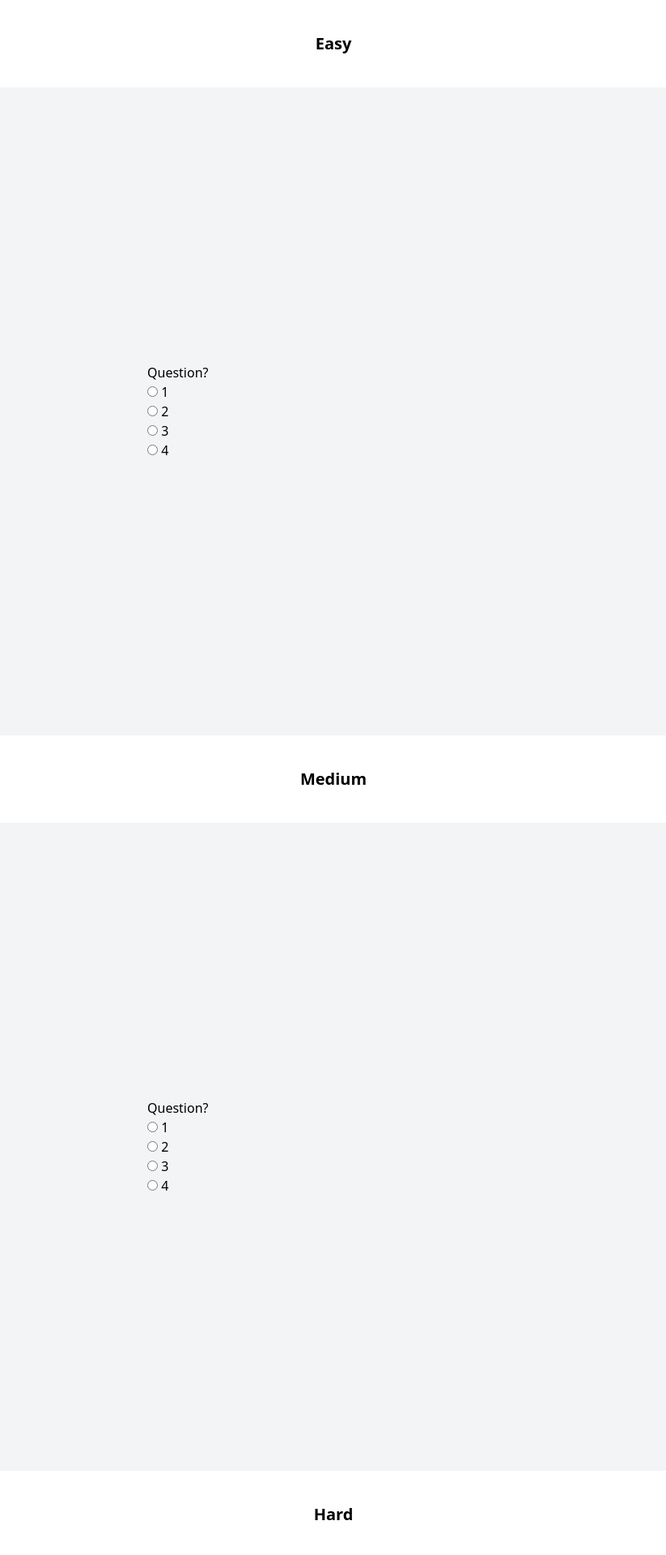
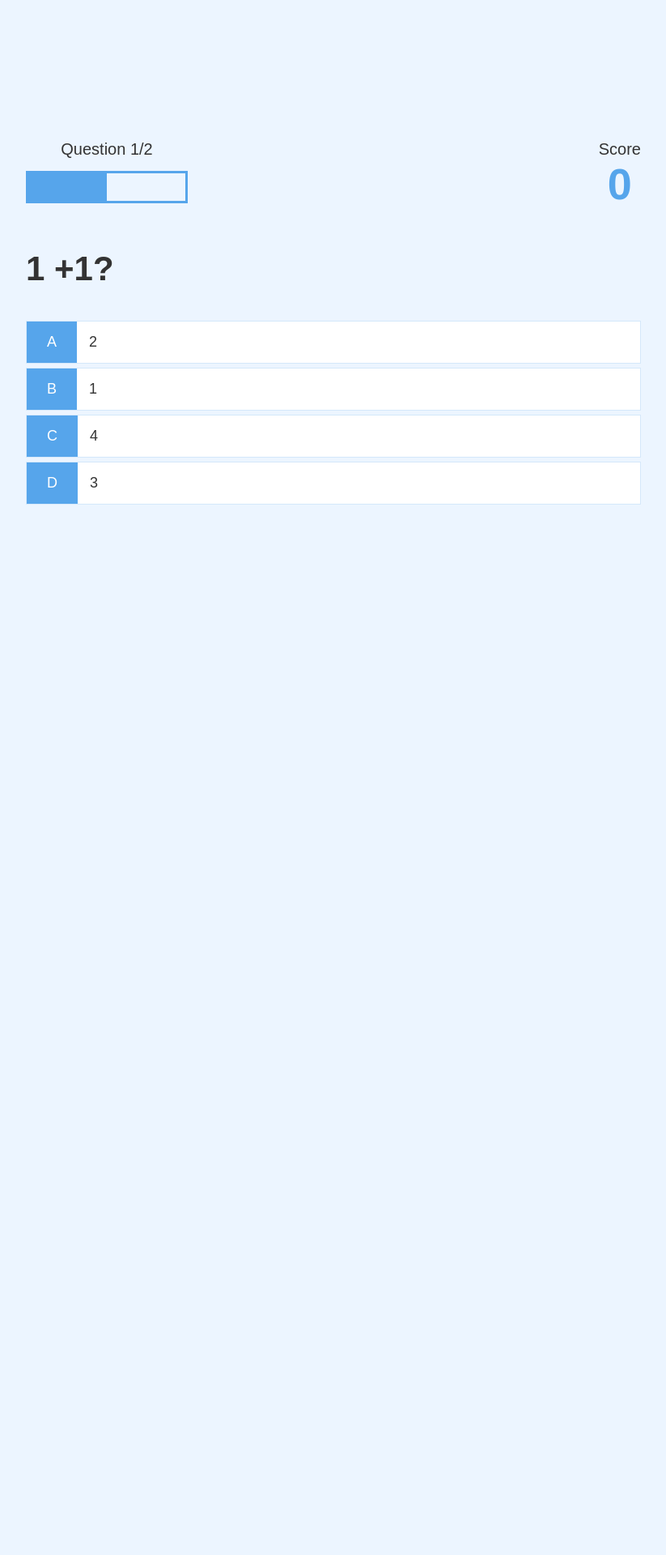
Before and after one commit to novewithaslash7/thesis-v1.2, a PHP site: page /quiz/quiz.php in a window 1280 px wide. Shown: the top 1920 px of the page at 81% size, without its empty margins (228-1051 px from the left). After the commit the page ends 623 px from the top, so only its background shows below. Run offline with PHP 8.4, Linux system fonts and the light colour scheme; a user stored in the database is signed in; data comes from the database, SQL or seed files in the repository; some libraries are stand-ins or nearby versions.

Commit message:
main game propper

```diff
--- /dev/null
+++ b/quiz/app.css
@@ -0,0 +1,127 @@
+:root {
+  background-color: #ecf5ff;
+  font-size: 62.5%;
+}
+
+* {
+  box-sizing: border-box;
+  font-family: Arial, Helvetica, sans-serif;
+  margin: 0;
+  padding: 0;
+  color: #333;
+}
+
+h1,
+h2,
+h3,
+h4 {
+  margin-bottom: 1rem;
+}
+
+h1 {
+  font-size: 5.4rem;
+  color: #56a5eb;
+  margin-bottom: 5rem;
+}
+
+h1 > span {
+  font-size: 2.4rem;
+  font-weight: 500;
+}
+
+h2 {
+  font-size: 4.2rem;
+  margin-bottom: 4rem;
+  font-weight: 700;
+}
+
+h3 {
+  font-size: 2.8rem;
+  font-weight: 500;
+}
+
+/* UTILITIES */
+
+.container {
+  width: 100vw;
+  height: 100vh;
+  display: flex;
+  justify-content: center;
+  align-items: center;
+  max-width: 80rem;
+  margin: 0 auto;
+  padding: 2rem;
+}
+
+.container > * {
+  width: 100%;
+}
+
+.flex-column {
+  display: flex;
+  flex-direction: column;
+}
+
+.flex-center {
+  justify-content: center;
+  align-items: center;
+}
+
+.justify-center {
+  justify-content: center;
+}
+
+.text-center {
+  text-align: center;
+}
+
+.hidden {
+  display: none;
+}
+
+/* BUTTONS */
+.btn {
+  font-size: 1.8rem;
+  padding: 1rem 0;
+  width: 20rem;
+  text-align: center;
+  border: 0.1rem solid #56a5eb;
+  margin-bottom: 1rem;
+  text-decoration: none;
+  color: #56a5eb;
+  background-color: white;
+}
+
+.btn:hover {
+  cursor: pointer;
+  box-shadow: 0 0.4rem 1.4rem 0 rgba(86, 185, 235, 0.5);
+  transform: translateY(-0.1rem);
+  transition: transform 150ms;
+}
+
+.btn[disabled]:hover {
+  cursor: not-allowed;
+  box-shadow: none;
+  transform: none;
+}
+
+/* FORMS */
+form {
+  width: 100%;
+  display: flex;
+  flex-direction: column;
+  align-items: center;
+}
+
+input {
+  margin-bottom: 1rem;
+  width: 20rem;
+  padding: 1.5rem;
+  font-size: 1.8rem;
+  border: none;
+  box-shadow: 0 0.1rem 1.4rem 0 rgba(86, 185, 235, 0.5);
+}
+
+input::placeholder {
+  color: #aaa;
+}
--- /dev/null
+++ b/quiz/functions/db.php
@@ -0,0 +1,17 @@
+<?php
+    // Database connection parameters
+    $servername = "localhost"; // Change this to your database server name (e.g., localhost)
+    $username = "root"; // Change this to your database username
+    $password = ""; // Change this to your database password
+    $dbname = "assessment"; // Change this to your database name
+
+    // Create a database connection
+    $conn = new mysqli($servername, $username, $password, $dbname);
+
+    // Check connection
+    if ($conn->connect_error) {
+        die("Connection failed: " . $conn->connect_error);
+    };
+
+
+?>
--- /dev/null
+++ b/quiz/functions/getQuestions.php
@@ -0,0 +1,35 @@
+<?php
+    include('./db.php');
+
+    if(isset($_GET['curriculum'])){
+        $curriculum = $_GET['curriculum'];
+        // SQL query to fetch data from the table (you can modify this query to fit your database)
+        $sql = "SELECT * FROM questions WHERE curriculum = '".$curriculum."'";  // Change 'your_table' to your actual table name
+        $result = $conn->query($sql);
+
+        // Check if there are rows in the result
+        if ($result->num_rows > 0) {
+            // Create an array to hold the results
+            $data = array();
+
+            // Fetch data and add it to the array
+            while ($row = $result->fetch_assoc()) {
+                $data[] = $row;
+            }
+
+            // Close the database connection
+            $conn->close();
+
+            // Set the HTTP response header to JSON
+            header("Content-type: application/json");
+
+            // Output the data as JSON
+            echo json_encode($data);
+        } else {
+            // If no data was found, return an empty JSON object
+            echo json_encode(array());
+        };
+    };
+
+
+?>
--- /dev/null
+++ b/quiz/game.css
@@ -0,0 +1,82 @@
+.choice-container {
+  display: flex;
+  margin-bottom: 0.5rem;
+  width: 100%;
+  font-size: 1.8rem;
+  border: 0.1rem solid rgb(86, 165, 235, 0.25);
+  background-color: white;
+}
+
+.choice-container:hover {
+  cursor: pointer;
+  box-shadow: 0 0.4rem 1.4rem 0 rgba(86, 185, 235, 0.5);
+  transform: translateY(-0.1rem);
+  transition: transform 150ms;
+}
+
+.choice-prefix {
+  padding: 1.5rem 2.5rem;
+  background-color: #56a5eb;
+  color: white;
+}
+
+.choice-text {
+  padding: 1.5rem;
+  width: 100%;
+}
+
+.correct {
+  background-color: #28a745;
+}
+
+.incorrect {
+  background-color: #dc3545;
+}
+
+/* HUD */
+
+#hud {
+  display: flex;
+  justify-content: space-between;
+}
+
+.hud-prefix {
+  text-align: center;
+  font-size: 2rem;
+}
+
+.hud-main-text {
+  text-align: center;
+}
+
+#progressBar {
+  width: 20rem;
+  height: 4rem;
+  border: 0.3rem solid #56a5eb;
+  margin-top: 1.5rem;
+}
+
+#progressBarFull {
+  height: 3.4rem;
+  background-color: #56a5eb;
+  width: 0%;
+}
+
+/* LOADER */
+#loader {
+  border: 1.6rem solid white;
+  border-radius: 50%;
+  border-top: 1.6rem solid #56a5eb;
+  width: 12rem;
+  height: 12rem;
+  animation: spin 2s linear infinite;
+}
+
+@keyframes spin {
+  0% {
+    transform: rotate(0deg);
+  }
+  100% {
+    transform: rotate(360deg);
+  }
+}
--- a/quiz/quiz.php
+++ b/quiz/quiz.php
@@ -14,102 +14,186 @@
     <meta charset="UTF-8">
     <meta name="viewport" content="width=device-width, initial-scale=1.0">
     <title>Assessment</title>
+    <link rel="stylesheet" href="app.css" />
+    <link rel="stylesheet" href="game.css" />
 
-    <script src="https://cdn.tailwindcss.com"></script>
+    <!-- <script src="https://cdn.tailwindcss.com"></script> -->
 </head>
 <body>
 
-    <div class="w-screen flex justify-center align-center p-10">
-        <p class="font-bold text-xl">Easy</p>
-    </div>
-    <!-- to loop -->
-    <div class="w-screen h-screen bg-gray-100 p-5 flex flex-col justify-center items-center">
-
-        <div class="flex w-1/2 p-20 flex-col justify-center items start">
-            <p>Question?</p>
-            <div>
-                <input type="radio"  name="question1Answer" value="1">
-                <label >1</label><br>
+    <div class="container">
+      <div id="loader"></div>
+      <div id="game" class="justify-center flex-column hidden">
+        <div id="hud">
+          <div id="hud-item">
+            <p id="progressText" class="hud-prefix">
+              Question
+            </p>
+            <div id="progressBar">
+              <div id="progressBarFull"></div>
             </div>
-            <div>
-                <input type="radio"  name="question1Answer" value="2">
-                <label >2</label><br>
-            </div>
-            <div>
-                <input type="radio"  name="question1Answer" value="3">
-                <label >3</label>
-            </div>
-            <div>
-                <input type="radio"  name="question1Answer" value="4">
-                <label >4</label>
-            </div>
+          </div>
+          <div id="hud-item">
+            <p class="hud-prefix">
+              Score
+            </p>
+            <h1 class="hud-main-text" id="score">
+              0
+            </h1>
+          </div>
         </div>
-
+        <h2 id="question"></h2>
+        <div class="choice-container">
+          <p class="choice-prefix">A</p>
+          <p class="choice-text" data-number="1"></p>
+        </div>
+        <div class="choice-container">
+          <p class="choice-prefix">B</p>
+          <p class="choice-text" data-number="2"></p>
+        </div>
+        <div class="choice-container">
+          <p class="choice-prefix">C</p>
+          <p class="choice-text" data-number="3"></p>
+        </div>
+        <div class="choice-container">
+          <p class="choice-prefix">D</p>
+          <p class="choice-text" data-number="4"></p>
+        </div>
+      </div>
     </div>
 
-    <div class="w-screen flex justify-center align-center p-10">
-        <p class="font-bold text-xl">Medium</p>
-    </div>
-    <!-- to loop -->
-    <div class="w-screen h-screen bg-gray-100 p-5 flex flex-col justify-center items-center">
+    <?php
+      echo "
+        <script>
+          var student_id = '".$_SESSION['student_id']."';
+          var name = '".$_SESSION['name']."';
+          var curriculum = '".$_SESSION['curriculum']."';
+          var year = '".$_SESSION['year']."';
+          var section = '".$_SESSION['section']."';
 
-        <div class="flex w-1/2 p-20 flex-col justify-center items start">
-            <p>Question?</p>
-            <div>
-                <input type="radio"  name="question1Answer" value="1">
-                <label >1</label><br>
-            </div>
-            <div>
-                <input type="radio"  name="question1Answer" value="2">
-                <label >2</label><br>
-            </div>
-            <div>
-                <input type="radio"  name="question1Answer" value="3">
-                <label >3</label>
-            </div>
-            <div>
-                <input type="radio"  name="question1Answer" value="4">
-                <label >4</label>
-            </div>
-        </div>
+        </script>
+      "
+    ?>
+    <script>
+        const question = document.getElementById('question');
+        const choices = Array.from(document.getElementsByClassName('choice-text'));
+        const progressText = document.getElementById('progressText');
+        const scoreText = document.getElementById('score');
+        const progressBarFull = document.getElementById('progressBarFull');
+        const loader = document.getElementById('loader');
+        const game = document.getElementById('game');
+        let currentQuestion = {};
+        let acceptingAnswers = false;
+        let score = 0;
+        let questionCounter = 0;
+        let availableQuesions = [];
 
-    </div>
+        let questions = [];
+        console.log(curriculum)
+        fetch(`./functions/getQuestions.php?curriculum=${curriculum}`).then((res) => {
+            // console.log(res)
+            return res.json()
+        }).then((loadedQuestions) => {
+            // console.log(loadedQuestions)
+            questions = loadedQuestions.map((loadedQuestion) => {
+                // console.log(loadedQuestion)
+                const formattedQuestion = {
+                    question: loadedQuestion.question,
+                };
 
-    <div class="w-screen flex justify-center align-center p-10">
-        <p class="font-bold text-xl">Hard</p>
-    </div>
-    <!-- to loop -->
-    <div class="w-screen h-screen bg-gray-100 p-5 flex flex-col justify-center items-center">
+                const answerChoices = [loadedQuestion.incorrect_answer_1,loadedQuestion.incorrect_answer_2,loadedQuestion.incorrect_answer_3];
+                formattedQuestion.answer = Math.floor(Math.random() * 4) + 1;
+                answerChoices.splice(
+                    formattedQuestion.answer - 1,
+                    0,
+                    loadedQuestion.correct_answer
+                );
 
-        <div class="flex w-1/2 p-20 flex-col justify-center items start">
-            <p>Question?</p>
-            <div>
-                <input type="radio"  name="question1Answer" value="1">
-                <label >1</label><br>
-            </div>
-            <div>
-                <input type="radio"  name="question1Answer" value="2">
-                <label >2</label><br>
-            </div>
-            <div>
-                <input type="radio"  name="question1Answer" value="3">
-                <label >3</label>
-            </div>
-            <div>
-                <input type="radio"  name="question1Answer" value="4">
-                <label >4</label>
-            </div>
-        </div>
+                answerChoices.forEach((choice, index) => {
+                    // console.log(choice)
+                    formattedQuestion['choice' + (index + 1)] = choice;
+                });
 
-    </div>
+                // console.log(formattedQuestion)
 
-    <div class="w-screen flex justify-center align-center p-10">
-        <!-- temp -->
-        <a href="./end.php">
-            <button class="p-5 hover:bg-gray-200 border-black border-4 border-solid rounded rounded-full font-bold">Submit</button>
-        </a>
+                return formattedQuestion;
 
-    </div>
+            });
+
+            startGame();
+        })
+        // console.log('legth', questions.length, questions)
+
+        // console.log(student_id, name);
+
+        //CONSTANTS
+        const CORRECT_BONUS = 1;
+        var MAX_QUESTIONS = 0;
+
+        startGame = () => {
+            questionCounter = 0;
+            score = 0;
+            availableQuesions = [...questions];
+            MAX_QUESTIONS = questions.length
+            // console.log(availableQuesions)
+            getNewQuestion();
+            game.classList.remove('hidden');
+            loader.classList.add('hidden');
+        };
+
+        getNewQuestion = () => {
+            if (availableQuesions.length === 0 || questionCounter >= MAX_QUESTIONS) {
+                localStorage.setItem('mostRecentScore', score);
+                //go to the end page
+                return window.location.assign(`./functions/saveScore.php?score=${score}&name=${name}&student_id=${student_id}&curriculum=${curriculum}&year=${year}&section=${section}`);
+            }
+            questionCounter++;
+            progressText.innerText = `Question ${questionCounter}/${MAX_QUESTIONS}`;
+            //Update the progress bar
+            progressBarFull.style.width = `${(questionCounter / MAX_QUESTIONS) * 100}%`;
+
+            const questionIndex = Math.floor(Math.random() * availableQuesions.length);
+            currentQuestion = availableQuesions[questionIndex];
+            question.innerHTML = currentQuestion.question;
+
+            choices.forEach((choice) => {
+                const number = choice.dataset['number'];
+                choice.innerHTML = currentQuestion['choice' + number];
+            });
+
+            availableQuesions.splice(questionIndex, 1);
+            acceptingAnswers = true;
+        };
+
+        choices.forEach((choice) => {
+            choice.addEventListener('click', (e) => {
+                if (!acceptingAnswers) return;
+
+                acceptingAnswers = false;
+                const selectedChoice = e.target;
+                const selectedAnswer = selectedChoice.dataset['number'];
+
+                const classToApply =
+                    selectedAnswer == currentQuestion.answer ? 'correct' : 'incorrect';
+
+                if (classToApply === 'correct') {
+                    incrementScore(CORRECT_BONUS);
+                }
+
+                selectedChoice.parentElement.classList.add(classToApply);
+
+                setTimeout(() => {
+                    selectedChoice.parentElement.classList.remove(classToApply);
+                    getNewQuestion();
+                }, 1000);
+            });
+        });
+
+        incrementScore = (num) => {
+            score += num;
+            scoreText.innerText = score;
+        };
+    </script>
 
 </body>
 </html>
```
Also changed, not shown: admin/functions/actions.php (+13 -14 lines), admin/questions.php (+16 -35 lines), admin/scores.php (+28 -9 lines), quiz/functions/saveScore.php (added, +51 -0 lines).
